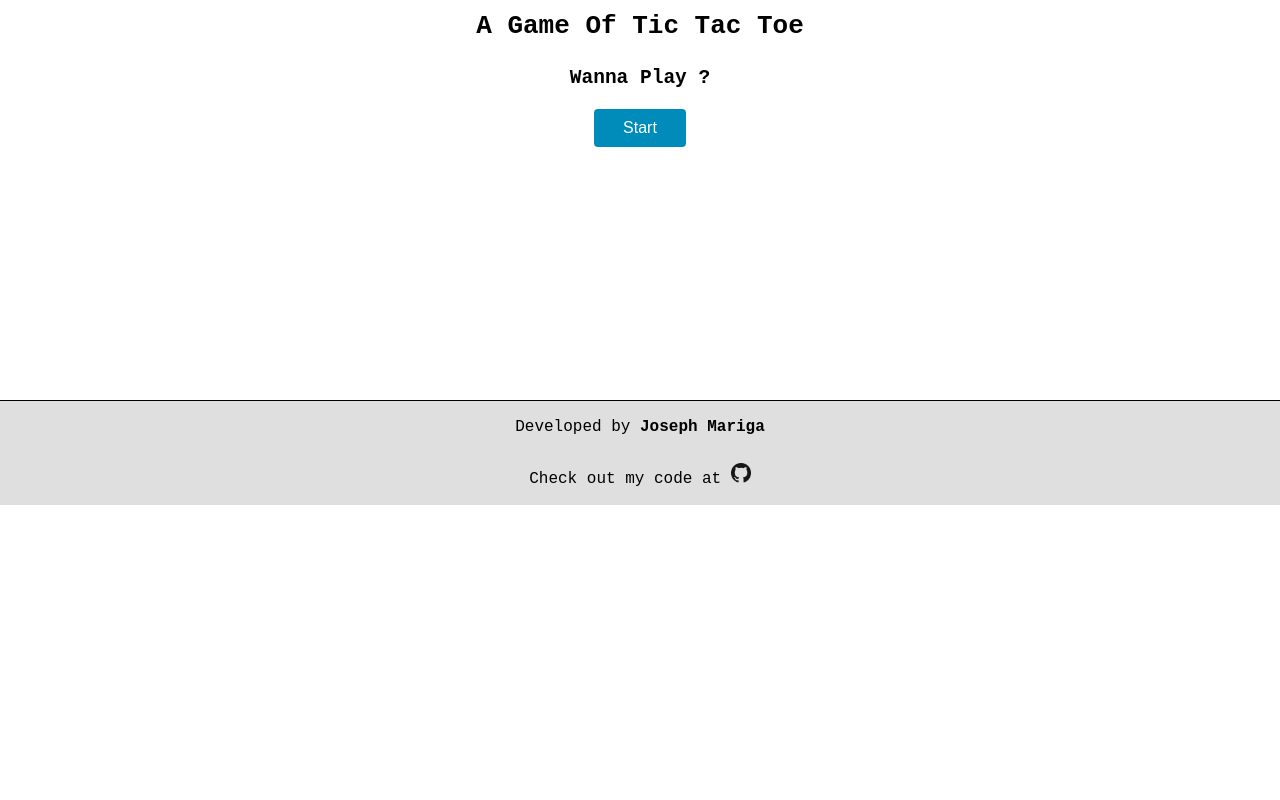
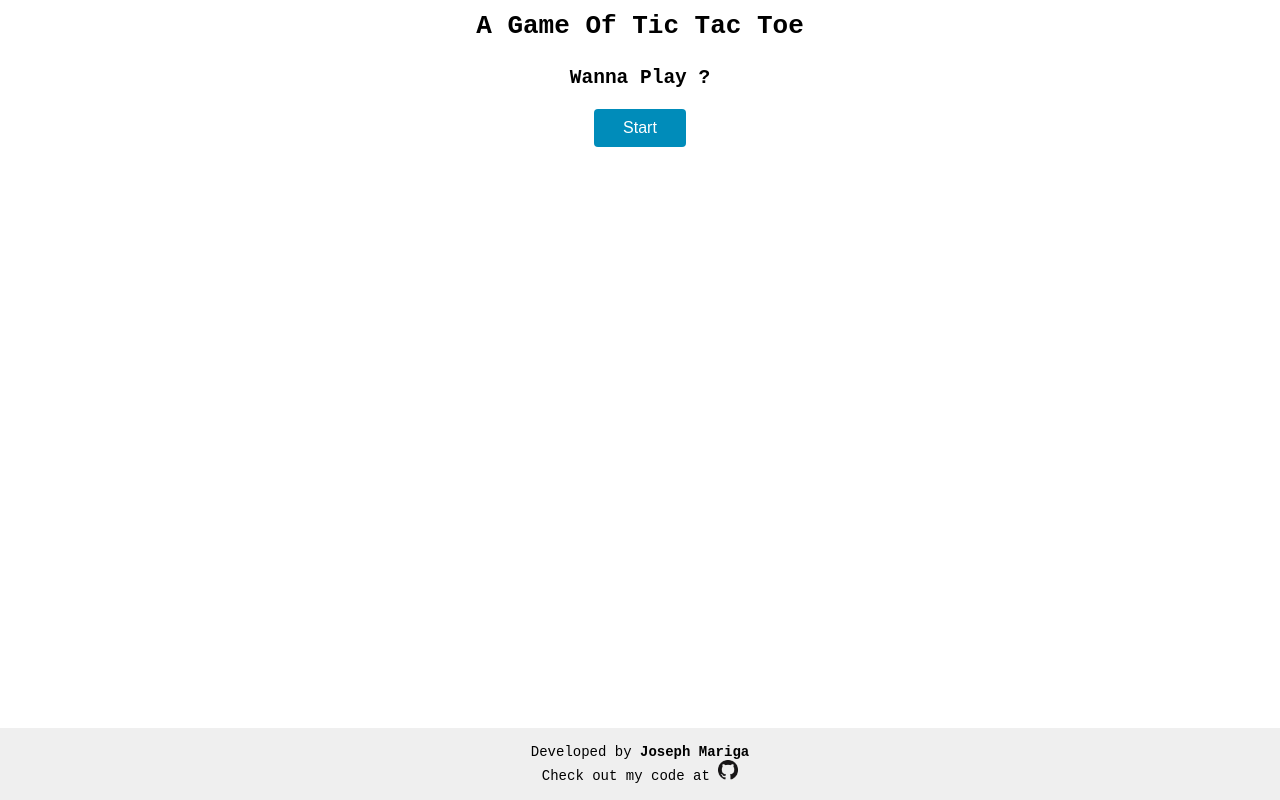
Before and after one commit to Mariga94/tic-tac-toe, a plain HTML site: page index.html in a window 1280 px wide. Drawn offline with Linux system fonts and the light colour scheme.

Commit message:
correct footer styling

```diff
--- a/style.css
+++ b/style.css
@@ -3,12 +3,12 @@
     margin: 0;
     padding: 0;
 }
+html{
+    height: 100%;
+}
 
 body{
     font-family: monospace;
-    text-align: center;
-    line-height: 4em;
-
 }
 main{
     position: relative;
@@ -16,6 +16,8 @@ main{
     display:block;
     margin-left: auto;
     margin-right: auto;
+    text-align: center;
+    line-height: 4em;
 }
 
 
@@ -67,11 +69,7 @@ main{
     width: 400px;
     height: auto;
     padding: 20px;
-    margin-bottom: 100px;
-    margin-left: auto;
-    margin-right: auto;
-
-
+    margin: 0 auto;
 }
 
 .grid-cell{
@@ -101,19 +99,15 @@ main{
     display: none;
 }
 
-footer{
-    width: 100%;
-    border-top: 1px solid #000;
-    position: relative;
+#footer{
+    position: absolute;
+    right: 0;
     bottom: 0;
-    margin-bottom: 0;
-    padding-bottom: 0;
-    width: 100%;
-    height: auto;
-    background-color:rgb(223, 223, 223);
-    color: black;
+    left: 0;
+    padding: 1rem;
+    background-color: #efefef;
     text-align: center;
-    font-size: 16px;
+    font-size: 14px;
 }
 
 a{
@@ -137,4 +131,5 @@ span{
 img{
     width: 20px;
     height: auto;
+
   }
```
